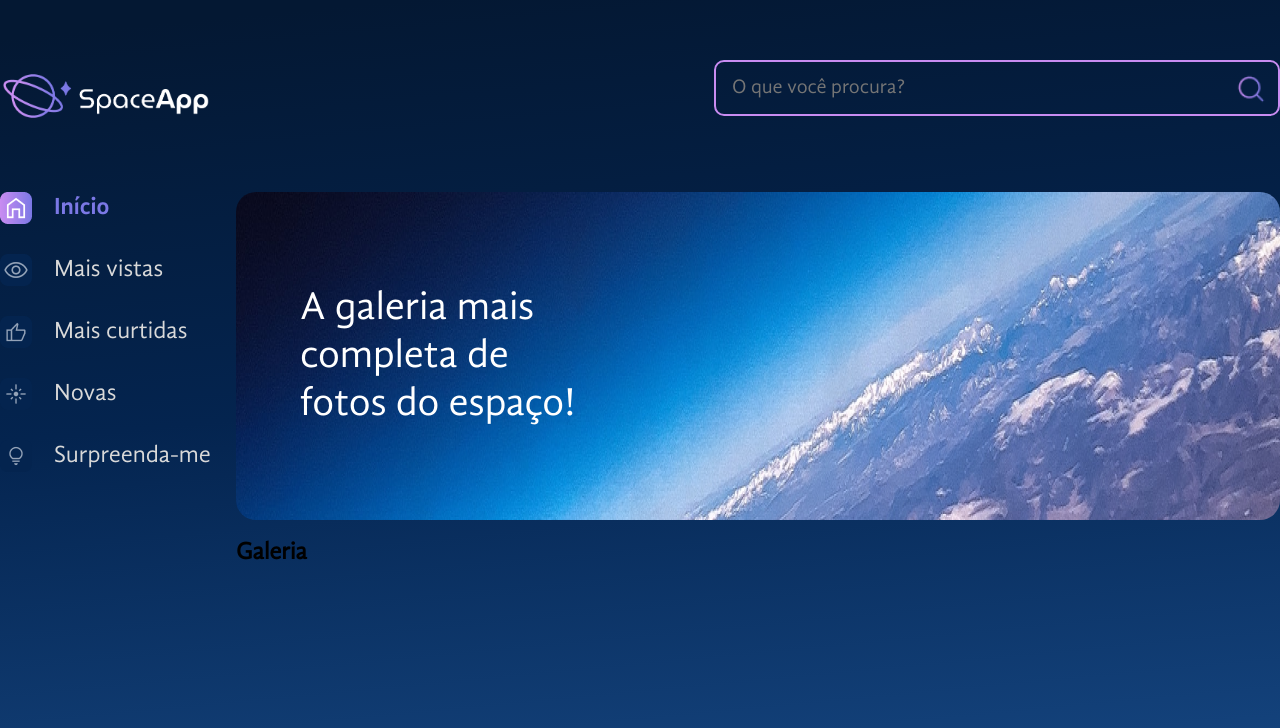
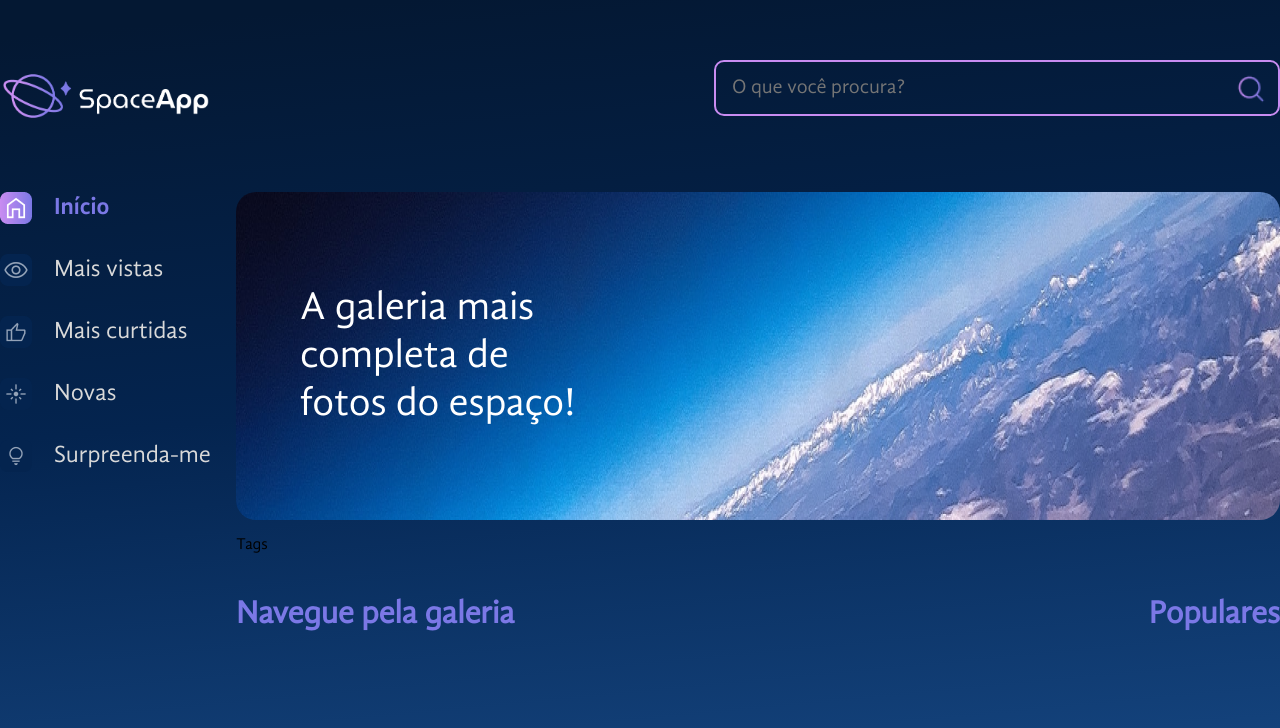
Before and after one commit to erikenascimento/SpaceApp, a React (Vite) app in the folder space-app/: page / in a window 1280 px wide. Shown: the top 728 px of the page. Built offline with nearby package versions, Linux system fonts and the light colour scheme.

Commit message:
Creating more components to appropriately position the elements in the page.

```diff
--- /dev/null
+++ b/space-app/src/components/Gallery/Populars/index.jsx
@@ -0,0 +1,7 @@
+import Title from "../../Title";
+
+const Populars = () => {
+	return <Title $alignment="center">Populares</Title>;
+};
+
+export default Populars;
--- /dev/null
+++ b/space-app/src/components/Gallery/Tags/index.jsx
@@ -0,0 +1,5 @@
+const Tags = () => {
+	return <p>Tags</p>;
+};
+
+export default Tags;
--- a/space-app/src/components/Gallery/index.jsx
+++ b/space-app/src/components/Gallery/index.jsx
@@ -1,5 +1,28 @@
+import styled from "styled-components";
+import Title from "../Title";
+import Tags from "./Tags";
+import Populars from "./Populars";
+
+const GalleryContainer = styled.div`
+	display: flex;
+`;
+
+const FluidSection = styled.section`
+	flex-grow: 1;
+`;
+
 const Gallery = () => {
-	return <h2>Galeria</h2>;
+	return (
+		<>
+			<Tags></Tags>
+			<GalleryContainer>
+				<FluidSection>
+					<Title>Navegue pela galeria</Title>
+				</FluidSection>
+				<Populars />
+			</GalleryContainer>
+		</>
+	);
 };
 
 export default Gallery;
--- /dev/null
+++ b/space-app/src/components/Title/index.jsx
@@ -0,0 +1,9 @@
+import styled from "styled-components";
+
+const Title = styled.h2`
+	color: #7b78e6;
+	font-size: 32px;
+	text-align: ${props => (props.$alignment ? props.alignment : "left")};
+`;
+
+export default Title;
```
